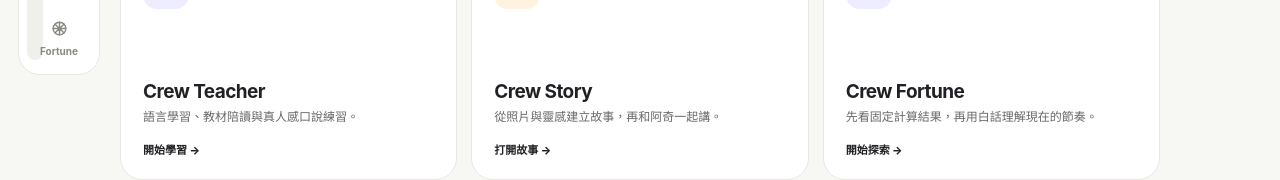
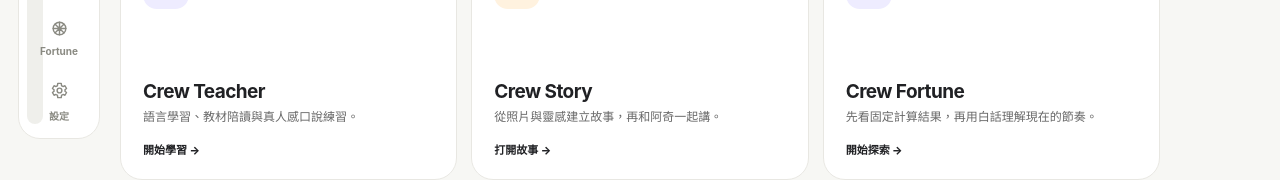
Before and after one commit to magic76/magic76.github.io, a React (Vite) app in the folder web-spa/: page /#/ in a window 1280 px wide. Shown: the part 283-463 px from the top of the page. Built offline with nearby package versions, Linux system fonts and the light colour scheme.

Commit message:
fix(web): restore settings as persistent fifth navigation tab

```diff
--- a/web-spa/src/components/AppChrome.tsx
+++ b/web-spa/src/components/AppChrome.tsx
@@ -27,9 +27,10 @@ export function AppChrome({product,children,headerAction}:{product:Product;child
   </footer>
  </>;
 }
-export function GlobalNav({active}:{active:Product}){const index=["home","teacher","story","fortune"].indexOf(active);return <nav className="global-nav"><div className="inner"><span className="nav-indicator" aria-hidden="true" data-inactive={index<0?"true":"false"} style={{"--nav-index":Math.max(0,index)} as React.CSSProperties}/>
+export function GlobalNav({active}:{active:Product}){const index=["home","teacher","story","fortune","settings"].indexOf(active);return <nav className="global-nav" aria-label="主要導覽"><div className="inner"><span className="nav-indicator" aria-hidden="true" data-inactive={index<0?"true":"false"} style={{"--nav-index":Math.max(0,index)} as React.CSSProperties}/>
  <NavLink className={"navitem "+(active==="home"?"active":"")} to="/"><span className="nav-icon"><Icon name="home"/></span><span>首頁</span></NavLink>
  <NavLink className={"navitem "+(active==="teacher"?"active":"")} to="/teacher/practice"><span className="nav-icon"><Icon name="teacher"/></span><span>Teacher</span></NavLink>
  <NavLink className={"navitem "+(active==="story"?"active":"")} to="/story"><span className="nav-icon"><Icon name="story"/></span><span>Story</span></NavLink>
  <NavLink className={"navitem "+(active==="fortune"?"active":"")} to="/fortune"><span className="nav-icon"><Icon name="fortune"/></span><span>Fortune</span></NavLink>
+ <NavLink className={"navitem "+(active==="settings"?"active":"")} to="/settings"><span className="nav-icon"><Icon name="settings"/></span><span>設定</span></NavLink>
  </div></nav>}
```
